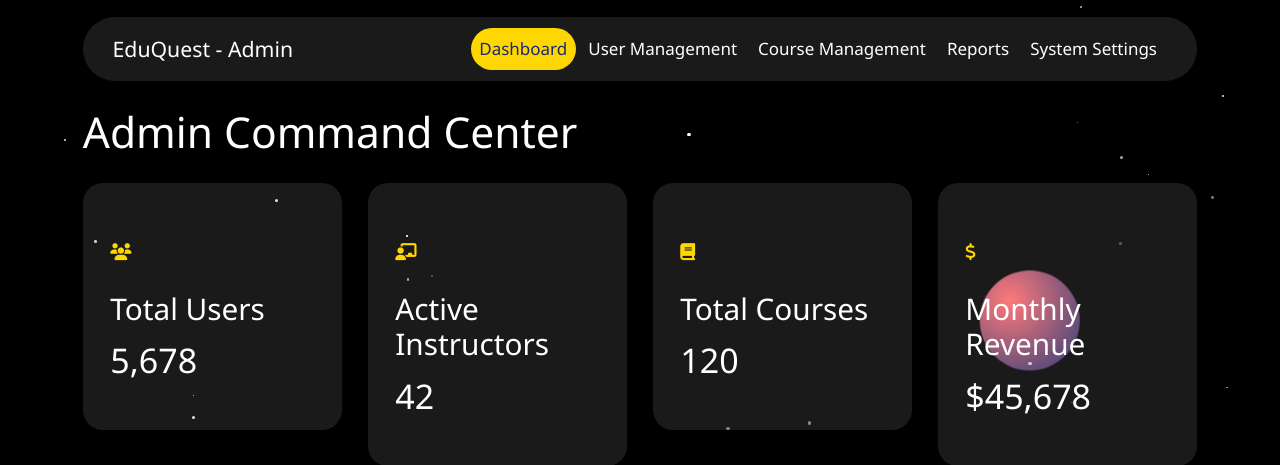
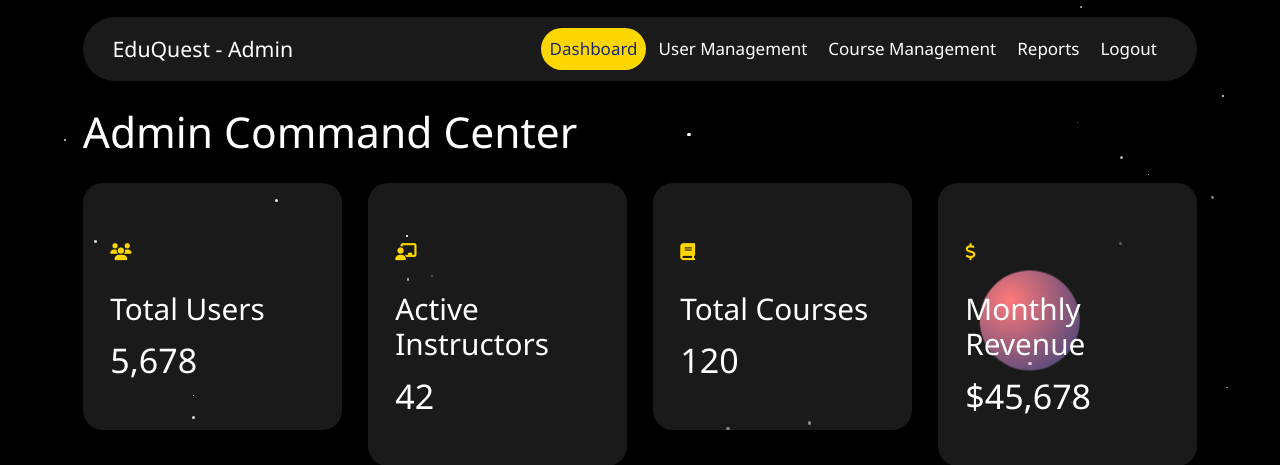
Before and after one commit to danielnnam/Eduquest, a Django app: page /administration/dashboard/ in a window 1280 px wide. Shown: the top 465 px of the page. Run offline with Django 5.2, Linux system fonts and the light colour scheme; some libraries are stand-ins or nearby versions.

Commit message:
Added a user logout for the admin

```diff
--- a/templates/admin/base.html
+++ b/templates/admin/base.html
@@ -53,7 +53,7 @@
                                 <a class="nav-link" href="#">Reports</a>
                             </li>
                             <li class="nav-item">
-                                <a class="nav-link" href="#">System Settings</a>
+                                <a class="nav-link" href="{% url 'user_logout' %}">Logout</a>
                             </li>
                         </ul>
                     </div>
```
